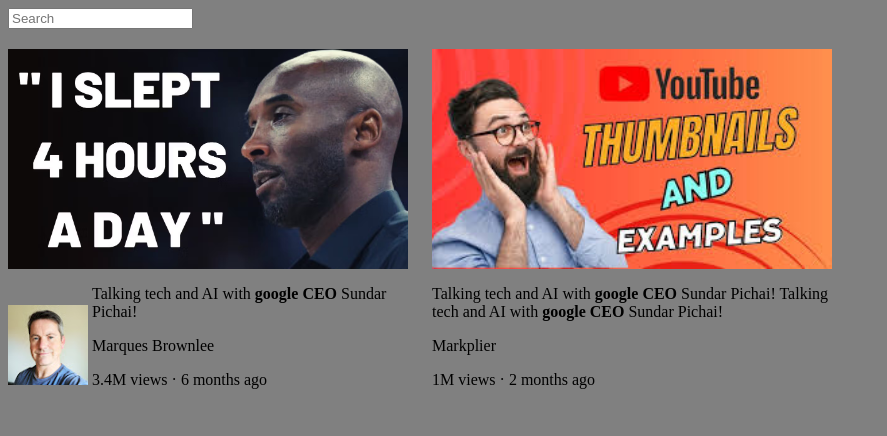
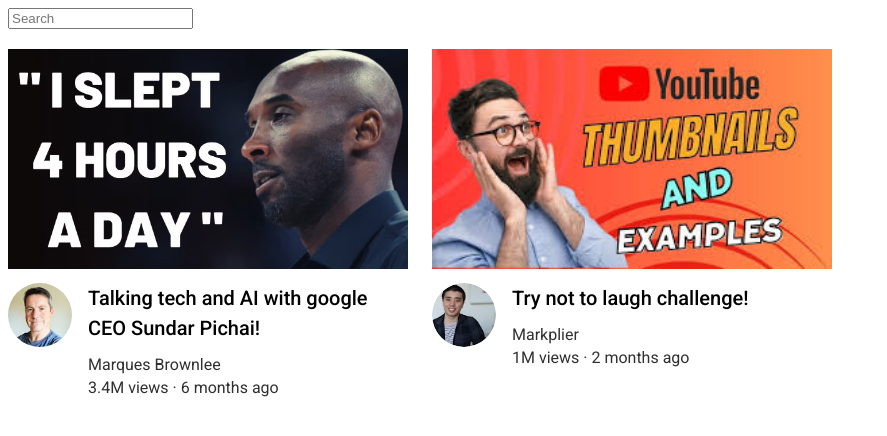
Before and after one commit to Mitsusabur0/webdev-tutorials, a plain HTML site: page html_css_tutorial/1_youtube/youtube.html in a window 1280 px wide. Shown: the whole page, without its empty margins (0-887 px from the left). Drawn offline with Linux system fonts and the light colour scheme.

Commit message:
Keep going

```diff
--- a/html_css_tutorial/1_youtube/style.css
+++ b/html_css_tutorial/1_youtube/style.css
@@ -1,5 +1,11 @@
 body {
-    background-color: grey;
+    /* background-color: grey; */
+    font-family: Roboto;
+}
+
+p {
+    margin-top: 0;
+    margin-bottom: 0;
 }
 
 .thumbnail {
@@ -22,16 +28,41 @@ body {
     margin-right: 20px;
 }
 
+.video-info-grid {
+    display: grid;
+    grid-template-columns: 80px 1fr;
+}
+
 .channel-picture {
-    display: inline-block;
-    width: 80px;
 }
 
 .channel-picture img {
-    width: inherit;
+    width: 80%;
+    border-radius: 90px;
 }
 
 .video-info {
-    display: inline-block;
-    width: 300px;
 }
+
+.video-title {
+    margin-top: 0;
+    margin-bottom: 12px;
+    font-size: 20px;
+    font-weight: 500;
+    line-height: 30px;
+}
+
+.video-author {
+    font-size: 16px;
+    color: #303030;
+    margin-bottom: 4px;
+}
+
+.video-stats {
+    font-size: 16px;
+    color: #303030;
+}
+
+.thumbnail-row {
+    margin-bottom: 14px;
+}
--- a/html_css_tutorial/1_youtube/youtube.html
+++ b/html_css_tutorial/1_youtube/youtube.html
@@ -5,22 +5,25 @@
     <meta name="viewport" content="width=device-width, initial-scale=1.0">
     <title>youtube clone</title>
     <link rel="stylesheet" href="./style.css">
+    <link rel="preconnect" href="https://fonts.googleapis.com">
+    <link rel="preconnect" href="https://fonts.gstatic.com" crossorigin>
+    <link href="https://fonts.googleapis.com/css2?family=Roboto:ital,wght@0,100..900;1,100..900&display=swap" rel="stylesheet">
 </head>
 
 <body>
     <input class="search-bar" type="text" placeholder="Search">
 
     <div class="video-preview">
-        <div>
+        <div class="thumbnail-row">
             <img class="thumbnail" src="./images/thumb1.avif" alt="thumbnail 1">
         </div>
-        <div>
+        <div class="video-info-grid">
             <div class="channel-picture">
                 <img src="./images/profile1.jpg" alt="">
             </div>
             <div class="video-info">
                 <p class="video-title">
-                    Talking tech and AI with <strong>google CEO</strong> Sundar Pichai!
+                    Talking tech and AI with google CEO Sundar Pichai!
                 </p>
                 <p class="video-author">
                     Marques Brownlee
@@ -30,17 +33,19 @@
                 </p>
             </div>
         </div>
-
-
-
-
     </div>
 
     <div class="video-preview">
+        <div class="thumbnail-row">
             <img class="thumbnail" src="./images/thumb2.jpg" alt="thumbnail 1">
+        </div>
+        <div class="video-info-grid">
+            <div class="channel-picture">
+                <img src="./images/profile2.jpg" alt="">
+            </div>
+            <div class="video-info">
                 <p class="video-title">
-            Talking tech and AI with <strong>google CEO</strong> Sundar Pichai! Talking
-            tech and AI with <strong>google CEO</strong> Sundar Pichai!
+                    Try not to laugh challenge!
                 </p>
                 <p class="video-author">
                     Markplier
@@ -49,7 +54,8 @@
                     1M views &#183; 2 months ago
                 </p>
             </div>
-
+        </div>
+    </div>
 
 </body>
 </html>
```
Also changed, not shown: html_css_tutorial/2_grid/grid.css (added, +19 -0 lines), html_css_tutorial/2_grid/grid.html (added, +57 -0 lines), html_css_tutorial/TIME IN VIDEO.TXT (added). Lines whose indentation alone changed are shown as unchanged.
